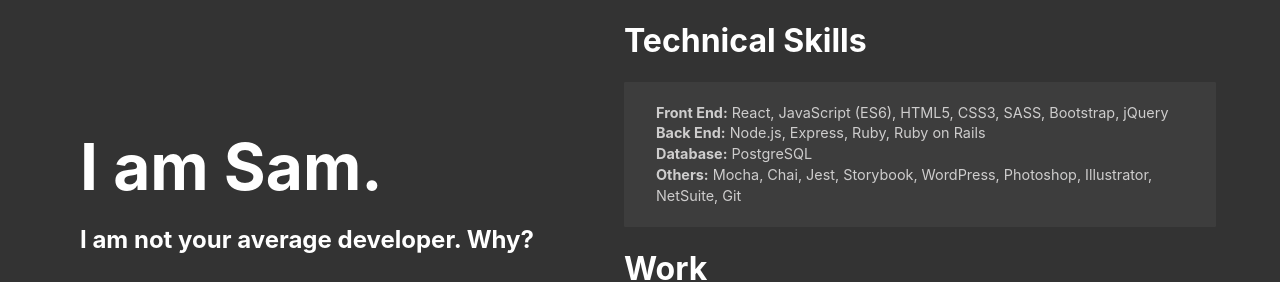
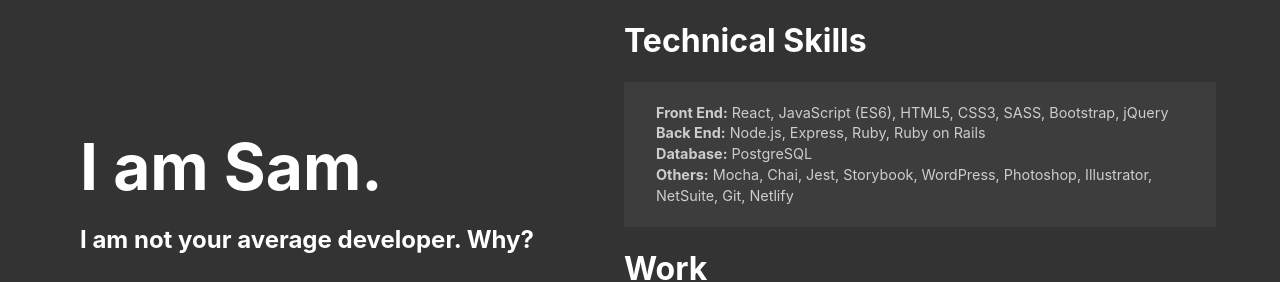
Before and after one commit to super8989/portfolio, a React (Create React App) app: page / in a window 1280 px wide. Shown: the top 282 px of the page. Built offline with nearby package versions, Linux system fonts and the light colour scheme.

Commit message:
Added Netlify to tech skills

```diff
--- a/src/components/Tech/Tech.js
+++ b/src/components/Tech/Tech.js
@@ -30,7 +30,7 @@ function Tech() {
 			<br />
 			<span>
 				<b>Others:</b> Mocha, Chai, Jest, Storybook, WordPress, Photoshop,
-				Illustrator, NetSuite, Git
+				Illustrator, NetSuite, Git, Netlify
 			</span>
 			<br />
 
```
